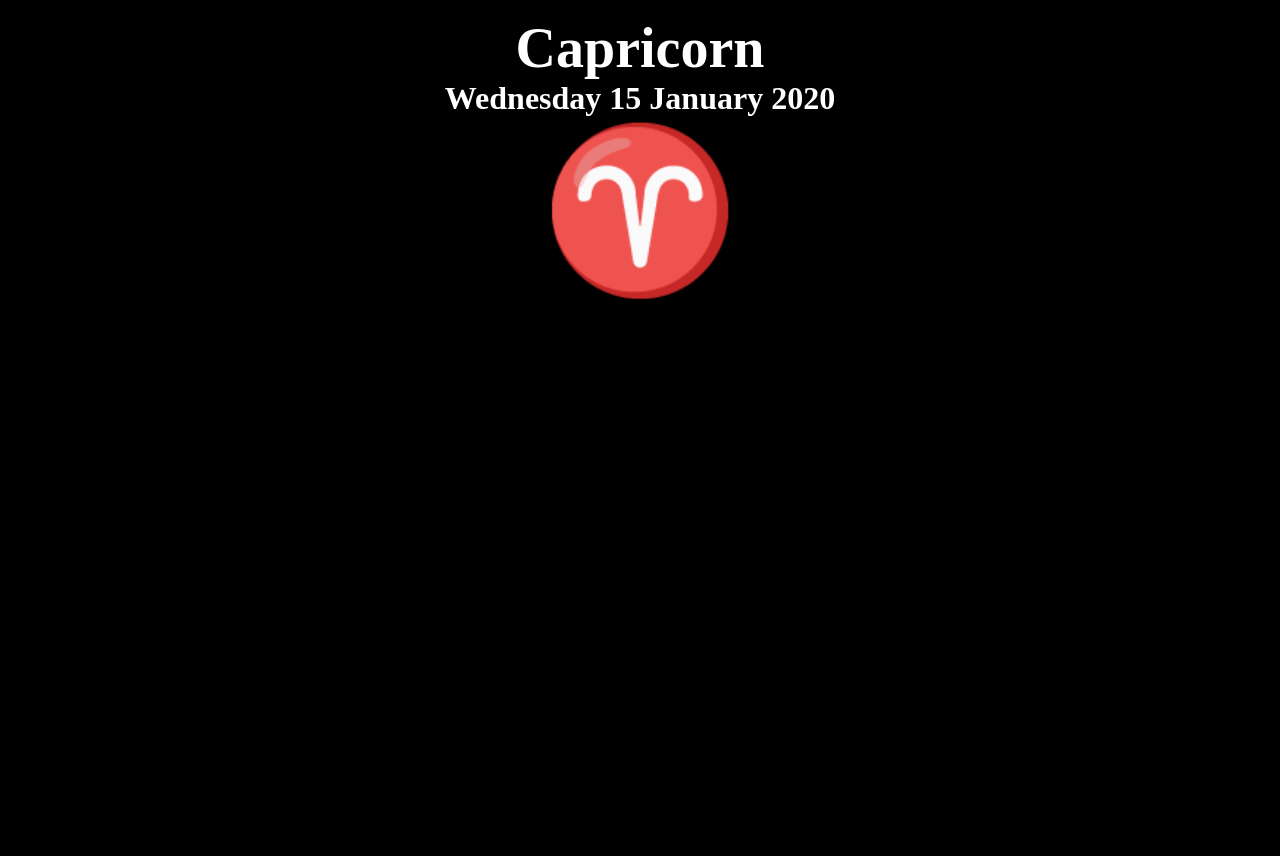
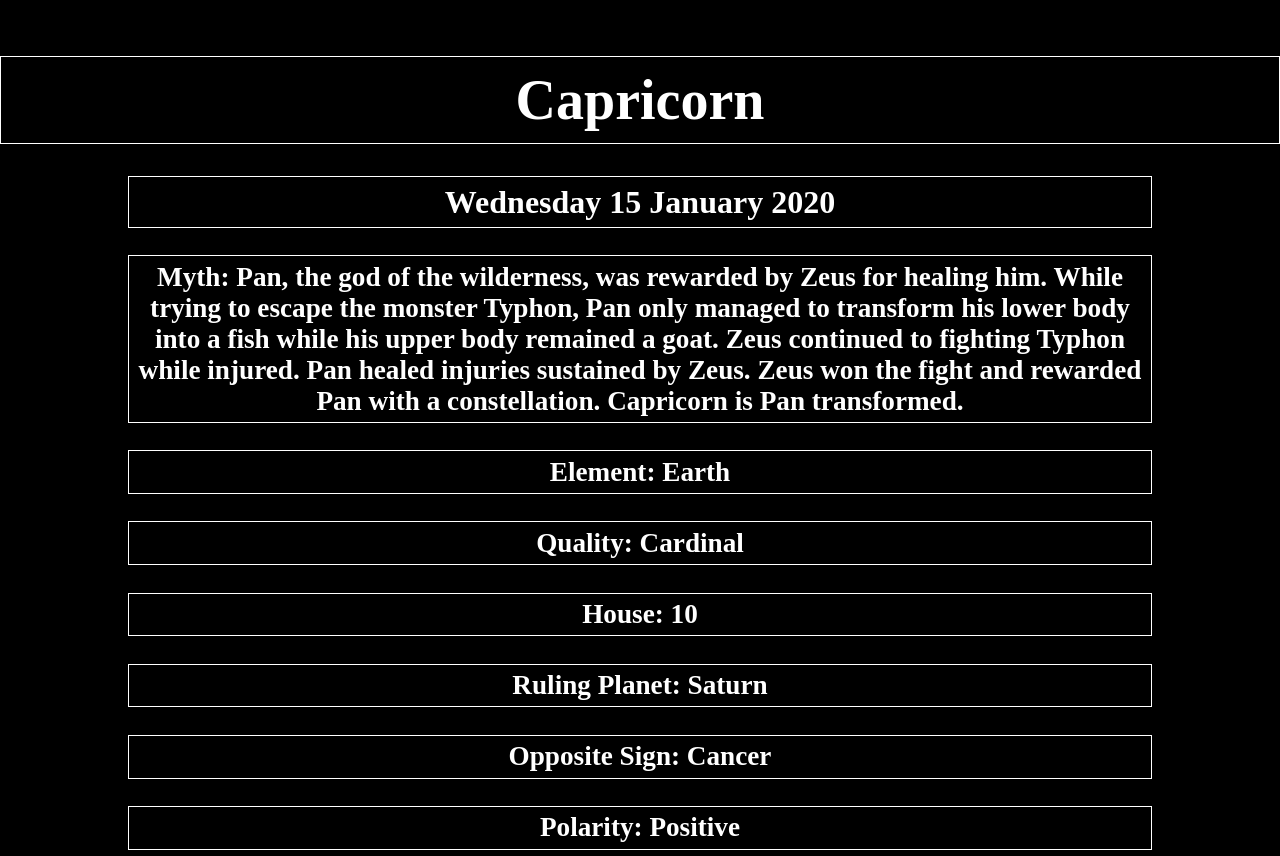
Before and after one commit to Guy0017/SunSign, a React (Vite) app: page / in a window 1280 px wide. Both pictures are taken after typing "2020-01-15" into the empty fields and a click on the button "ENTER". Before the commit the page ends 816 px from the top, so only its background shows below. Built offline with nearby package versions, Linux system fonts and the light colour scheme.

Commit message:
Added myth, element, quality, house, planet, opposite sign, and polarity info

```diff
--- a/src/App.css
+++ b/src/App.css
@@ -26,8 +26,13 @@ section {
 }
 
 h1,
-h2 {
+h2,
+h3 {
   text-align: center;
+  border: solid white 1px;
+  border-collapse: collapse;
+  margin-top: 1em;
+  padding: 0.2em;
 }
 
 h1 {
@@ -38,6 +43,10 @@ h1 {
 h2 {
   font-size: 2em;
   font-weight: bold;
+}
+
+h3 {
+  font-size: 1.7em;
 }
 
 nav {
@@ -68,14 +77,3 @@ button {
 input {
   padding-left: 2.5em;
 }
-
-.aeries {
-  text-align: center;
-
-  color: white;
-  font-size: 10em;
-  margin-left: auto;
-  margin-right: auto;
-  width: 100%;
-  height: 100%;
-}
--- a/src/component/ZodiacSign.jsx
+++ b/src/component/ZodiacSign.jsx
@@ -3,13 +3,19 @@ import { useNavigate } from 'react-router-dom';
 
 function ZodiacSign({ date, setHeading }) {
   const [renderDate, setRenderDate] = useState('');
+  const [zodiac, setZodiac] = useState('');
 
   const navigate = useNavigate();
+
   useEffect(() => {
     if (!date) navigate('/');
     date && setRenderDate(formattedDate());
     date && findZodiacDegree();
   }, [date]);
+
+  useEffect(() => {
+    zodiac && setHeading(zodiac['sign']);
+  }, [zodiac]);
 
   function findZodiacDegree() {
     const vernalEquinox = new Date(Date.UTC(2025, 2, 20, 9, 1));
@@ -31,20 +37,7 @@ function ZodiacSign({ date, setHeading }) {
 
     if (moduloSunSignDegree < 0) moduloSunSignDegree += 360;
 
-    const sunSignZodiac = [
-      { sign: 'Aries' },
-      { sign: 'Taurus' },
-      { sign: 'Gemini' },
-      { sign: 'Cancer' },
-      { sign: 'Leo' },
-      { sign: 'Virgo' },
-      { sign: 'Libra' },
-      { sign: 'Scorpio' },
-      { sign: 'Sagittarius' },
-      { sign: 'Capricorn' },
-      { sign: 'Aquarius' },
-      { sign: 'Pisces' },
-    ];
+    const sunSign = createSunSign();
 
     let i = 0;
     let start = 0;
@@ -52,12 +45,122 @@ function ZodiacSign({ date, setHeading }) {
 
     while (i < 12) {
       if (moduloSunSignDegree >= start && moduloSunSignDegree < end)
-        return setHeading(sunSignZodiac[i]['sign']);
+        return setZodiac(sunSign[i]);
 
       start += 30;
       end += 30;
       i++;
     }
+  }
+
+  function createSunSign() {
+    const sunSign = [
+      {
+        sign: 'Aries',
+        rulingPlanet: 'Mars',
+        oppositeSign: 'Libra',
+        myth: 'The winged ram, Chrysomallos, had a golden fleece. It was sacrificed to Zeus. Aries is that ram.',
+      },
+      {
+        sign: 'Taurus',
+        rulingPlanet: 'Venus',
+        oppositeSign: 'Scorpio',
+        myth: 'The sacred white bull, a transformation of Zeus, seduced Princess Europa and abducted her to the island of Crete. Princess Europa later bore the children of Zeus. The Taurus is that bull.',
+      },
+      {
+        sign: 'Gemini',
+        rulingPlanet: 'Mercury',
+        oppositeSign: 'Sagittarius',
+        myth: 'The transformation of dizygotic twins Castor and Pollux into shared immortality. Castor was mortal, and Pollux was immortal. Castor was fatally wounded when he called out to save Pollux from imminent danger. Pollux decided to share his immortality with Castor to save him.  Gemini is their transformation.',
+      },
+      {
+        sign: 'Cancer',
+        rulingPlanet: 'Moon',
+        oppositeSign: 'Capricorn',
+        myth: 'The Giant Crab, Carcinos, was the second of the twelve labours of Heracles. The crab was killed by Heracles. Hera transformed the crab into a constellation as a reward for its efforts. Cancer is that crab.',
+      },
+      {
+        sign: 'Leo',
+        rulingPlanet: 'Sun',
+        oppositeSign: 'Aquarius',
+        myth: 'The Nemean Lion, with golden fur impervious to mortal weapons and claws so sharp they could cut through any mortal armour, was the first of the twelve labours of Heracles. The lion was strangled to death by Heracles. Zeus transformed the lion into a constellation to commemorate the feat. Leo is that lion.',
+      },
+      {
+        sign: 'Virgo',
+        rulingPlanet: 'Mercury',
+        oppositeSign: 'Pisces',
+        myth: 'Virgo is Astraea, the goddess of justice, innocence, and purity. Astraea lived among humans until humanity became cruel and corrupt. Astraea was the last immortal to leave Earth and ascended. Virgo is that goddess.',
+      },
+      {
+        sign: 'Libra',
+        rulingPlanet: 'Venus',
+        oppositeSign: 'Aries',
+        myth: 'The scales of justice, held by Astraea, the goddess of justice, innocence, and purity, ascended with Astraea and remained by her side. Libra is that scale.',
+      },
+      {
+        sign: 'Scorpio',
+        rulingPlanet: 'Pluto',
+        oppositeSign: 'Taurus',
+        myth: 'The scorpion that stung Orion to death was immortalised by Zeus on opposite sides of the sky; when Scorpio rises, Orion sets. Scorpio is that scorpion.',
+      },
+      {
+        sign: 'Sagittarius',
+        rulingPlanet: 'Jupiter',
+        oppositeSign: 'Gemini',
+        myth: 'Chiron, the wisest and justest of all centaurs, was a master of the healing arts and a renowned teacher and mentor of heroes. Chiron was pierced by a poison arrow. Unable to heal himself, he willingly gave up his immortality. Sagittarius is that centaur.',
+      },
+      {
+        sign: 'Capricorn',
+        rulingPlanet: 'Saturn',
+        oppositeSign: 'Cancer',
+        myth: 'Pan, the god of the wilderness, was rewarded by Zeus for healing him. While trying to escape the monster Typhon, Pan only managed to transform his lower body into a fish while his upper body remained a goat. Zeus continued to fighting Typhon while injured. Pan healed injuries sustained by Zeus. Zeus won the fight and rewarded Pan with a constellation. Capricorn is Pan transformed.',
+      },
+      {
+        sign: 'Aquarius',
+        rulingPlanet: 'Uranus',
+        oppositeSign: 'Leo',
+        myth: 'Prince Ganymede was a handsome youth, abducted by Zeus to serve as cupbearer to the gods at Olympus. Zeus made a constellation for him. Aquarius os that prince.',
+      },
+      {
+        sign: 'Pisces',
+        rulingPlanet: 'Neptune',
+        oppositeSign: 'Virgo',
+        myth: 'Aphrodite and her son, Eros, transformed into fish to escape from the monster Typhon. The form of that fish was made into a constellation by Aphrodite. Pisces is Aphrodite and Eros transformed into fish.',
+      },
+    ];
+
+    const element = {
+      fire: ['Aries', 'Leo', 'Sagittarius'],
+      earth: ['Taurus', 'Virgo', 'Capricorn'],
+      air: ['Gemini', 'Libra', 'Aquarius'],
+      water: ['Cancer', 'Scorpio', 'Pisces'],
+    };
+
+    const quality = {
+      cardinal: ['Aries', 'Cancer', 'Libra', 'Capricorn'],
+      fixed: ['Taurus', 'Leo', 'Scorpio', 'Aquarius'],
+      mutable: ['Gemini', 'Virgo', 'Sagittarius', 'Pisces'],
+    };
+
+    sunSign.forEach((signObj, index) => {
+      const sign = signObj.sign;
+      const houseNumber = index + 1;
+
+      if (element.fire.includes(sign)) signObj.element = 'Fire';
+      if (element.earth.includes(sign)) signObj.element = 'Earth';
+      if (element.air.includes(sign)) signObj.element = 'Air';
+      if (element.water.includes(sign)) signObj.element = 'Water';
+
+      if (quality.cardinal.includes(sign)) signObj.quality = 'Cardinal';
+      if (quality.fixed.includes(sign)) signObj.quality = 'Fixed';
+      if (quality.mutable.includes(sign)) signObj.quality = 'Mutable';
+
+      signObj.polarity = houseNumber % 2 === 0 ? 'Positive' : 'Negative';
+
+      signObj.house = houseNumber;
+    });
+
+    return sunSign;
   }
 
   function formattedDate() {
@@ -77,7 +180,13 @@ function ZodiacSign({ date, setHeading }) {
     <>
       <section>
         <h2>{renderDate}</h2>
-        <div className="aeries">♈</div>
+        <h3>Myth: {zodiac.myth}</h3>
+        <h3>Element: {zodiac.element}</h3>
+        <h3>Quality: {zodiac.quality}</h3>
+        <h3>House: {zodiac.house}</h3>
+        <h3>Ruling Planet: {zodiac.rulingPlanet}</h3>
+        <h3>Opposite Sign: {zodiac.oppositeSign}</h3>
+        <h3>Polarity: {zodiac.polarity}</h3>
       </section>
     </>
   );
```
